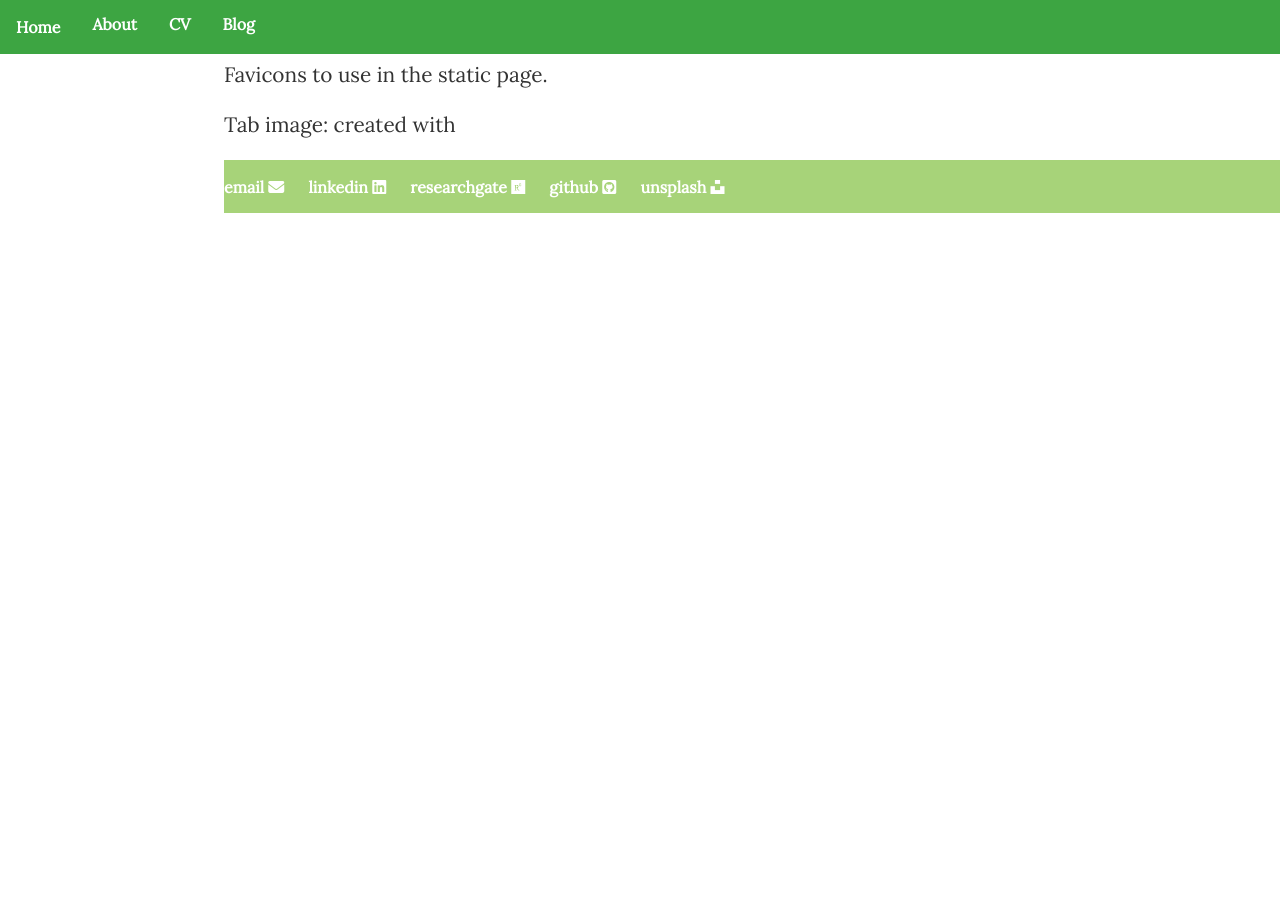
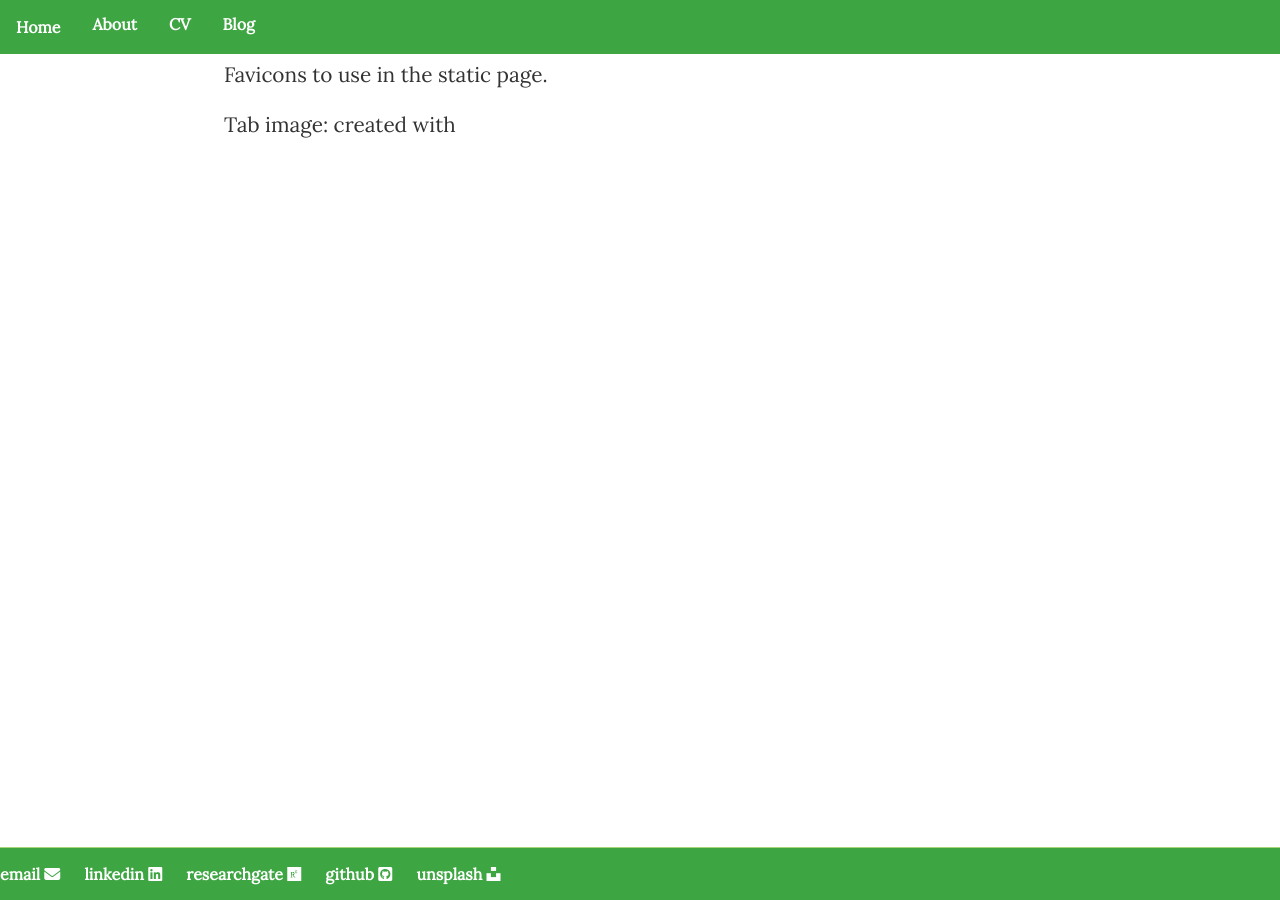
Before and after one commit to finerbrighterlighter/finerbrighterlighter.github.io, a Jekyll site: the page built from icon/readme.md, in a window 1280 px wide. Built offline with Jekyll 4.4.1, drawn with Linux system fonts in a browser that asks for light colours; nearby versions of some CDN libraries; our own code applies the rules of GitHub Pages for plain Markdown files.

Commit message:
Update main.css

```diff
--- a/css/main.css
+++ b/css/main.css
@@ -91,8 +91,13 @@ p {
 }
 
 footer {
+    bottom: 0;
+    left: 0;
+    right: 0;
+    margin: 0px;
+    padding: 0px;
     position: absolute;
-    background-color: #a7d379;
+    background-color: #3da542;
     border-top: 1px solid #a7d379;
     font-size: 1em;
     width: 100%;
```
